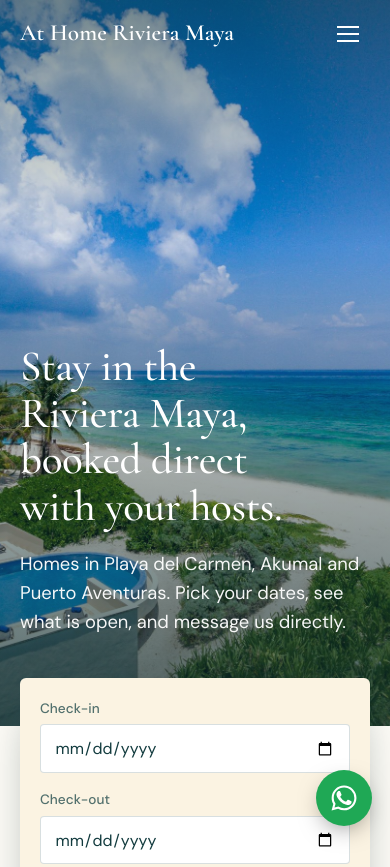
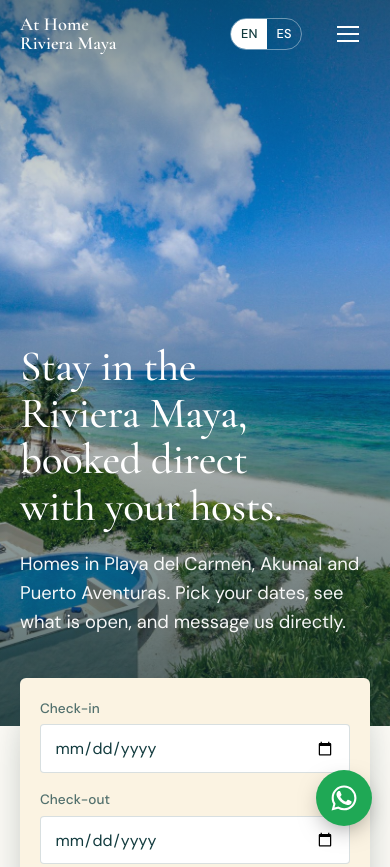
Before and after one commit to athomeproperties/athomerivieramaya, a website: page index.html in a window 390 px wide. Shown: the top 867 px of the page. Drawn offline with nearby package versions, Linux system fonts and the light colour scheme; no server answers.

Commit message:
Add files via upload

```diff
--- a/assets/site.css
+++ b/assets/site.css
@@ -42,11 +42,16 @@ p{max-width:62ch}
 .lang{display:flex;border:1px solid rgba(255,255,255,.4);border-radius:999px;overflow:hidden}
 .lang button{font:inherit;font-size:.8rem;font-weight:500;background:transparent;color:#fff;border:0;padding:.3rem .7rem;cursor:pointer}
 .lang button[aria-pressed="true"]{background:#fff;color:var(--ink)}
+.lang-m{display:none}
 .nav-cta{font-size:.9rem;font-weight:500;text-decoration:none;background:var(--coral);color:#fff;padding:.6rem 1.15rem;border-radius:999px}
 .nav-cta:hover{background:var(--coral-hover)}
 .burger{display:none;background:none;border:0;width:44px;height:44px;cursor:pointer;color:inherit}
 .burger span{display:block;width:22px;height:2px;background:currentColor;margin:5px auto;transition:transform .2s,opacity .2s}
 @media(max-width:860px){
+  .logo{font-size:1.15rem;line-height:1.05;white-space:normal;max-width:7.5rem}
+  .lang-m{display:flex;margin-left:auto}
+  .nav-right .lang{display:none}
+  .lang button{padding:.3rem .6rem}
   .burger{display:block}
   .nav-right{position:fixed;top:68px;left:0;right:0;flex-direction:column;align-items:flex-start;gap:1.25rem;background:var(--ink);padding:1.5rem var(--gutter) 2rem;transform:translateY(-120%);transition:transform .25s;visibility:hidden}
   .nav.open .nav-right{transform:none;visibility:visible}
--- a/index.html
+++ b/index.html
@@ -25,6 +25,10 @@
 
   <header class="nav" id="nav">
     <a class="logo" href="/">At Home Riviera Maya</a>
+    <div class="lang lang-m" role="group" aria-label="Language">
+      <button type="button" data-l="en" aria-pressed="true">EN</button>
+      <button type="button" data-l="es" aria-pressed="false">ES</button>
+    </div>
     <button class="burger" aria-label="Menu" aria-expanded="false" aria-controls="navRight"><span></span><span></span><span></span></button>
     <div class="nav-right" id="navRight">
       <ul class="nav-links">
```
Also changed, not shown: owners.html (+4 -0 lines).
